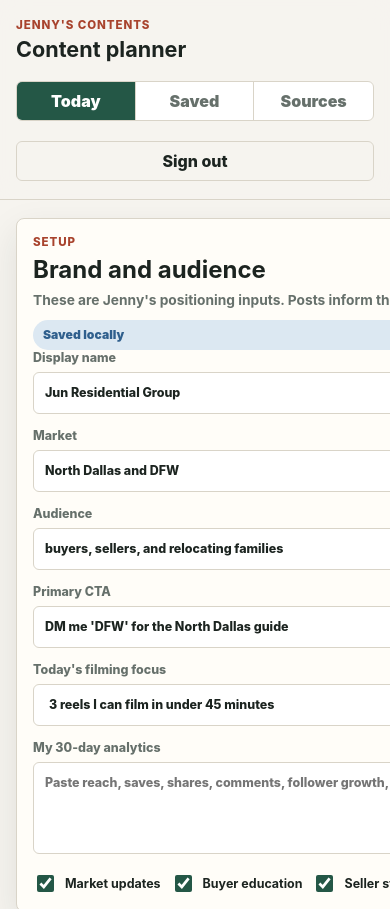
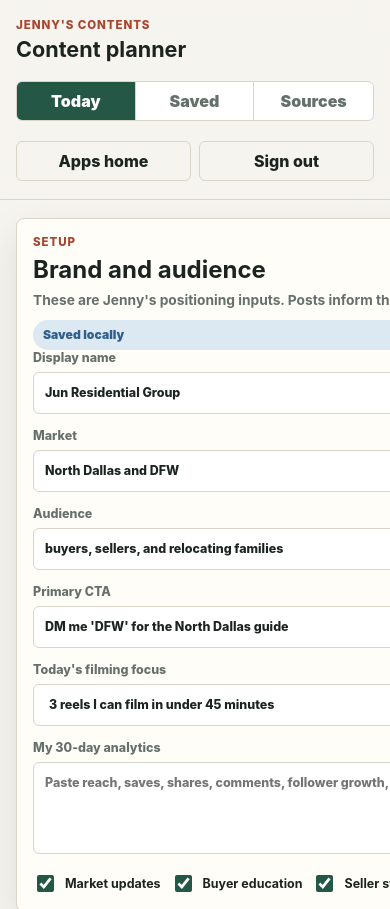
Before and after one commit to andrewsyjun/jennyscontents, a website: page index.html in a window 390 px wide. Shown: the top 909 px of the page. Drawn offline with Linux system fonts and the light colour scheme; no server answers.

Commit message:
Add app home link to header

```diff
--- a/index.html
+++ b/index.html
@@ -4,7 +4,7 @@
     <meta charset="utf-8" />
     <meta name="viewport" content="width=device-width, initial-scale=1" />
     <title>Jenny's Contents</title>
-    <link rel="stylesheet" href="./styles.css?v=20260520-logout" />
+    <link rel="stylesheet" href="./styles.css?v=20260520-appnav" />
   </head>
   <body>
     <header class="app-header">
@@ -17,7 +17,10 @@
         <button class="nav-tab" data-page-link="library" type="button">Saved</button>
         <button class="nav-tab" data-page-link="data" type="button">Sources</button>
       </nav>
-      <a class="button ghost utility-action" href="/logout">Sign out</a>
+      <div class="utility-links" aria-label="Account and app navigation">
+        <a class="button ghost utility-action" href="/">Apps home</a>
+        <a class="button ghost utility-action" href="/logout">Sign out</a>
+      </div>
     </header>
 
     <main class="workspace">
@@ -418,6 +421,6 @@
       </article>
     </template>
 
-    <script src="./app.js?v=20260520-logout" defer></script>
+    <script src="./app.js?v=20260520-appnav" defer></script>
   </body>
 </html>
--- a/styles.css
+++ b/styles.css
@@ -68,6 +68,14 @@ textarea {
   min-height: 38px;
 }
 
+.utility-links {
+  display: inline-flex;
+  align-items: center;
+  justify-content: flex-end;
+  gap: 8px;
+  flex-wrap: wrap;
+}
+
 .app-nav {
   display: inline-grid;
   grid-template-columns: repeat(3, minmax(0, 1fr));
@@ -1825,6 +1833,14 @@ pre {
     width: 100%;
   }
 
+  .utility-links {
+    width: 100%;
+  }
+
+  .utility-links .button {
+    flex: 1;
+  }
+
   .section-actions,
   .saved-linked-video-actions,
   .reel-preview-actions,
```
